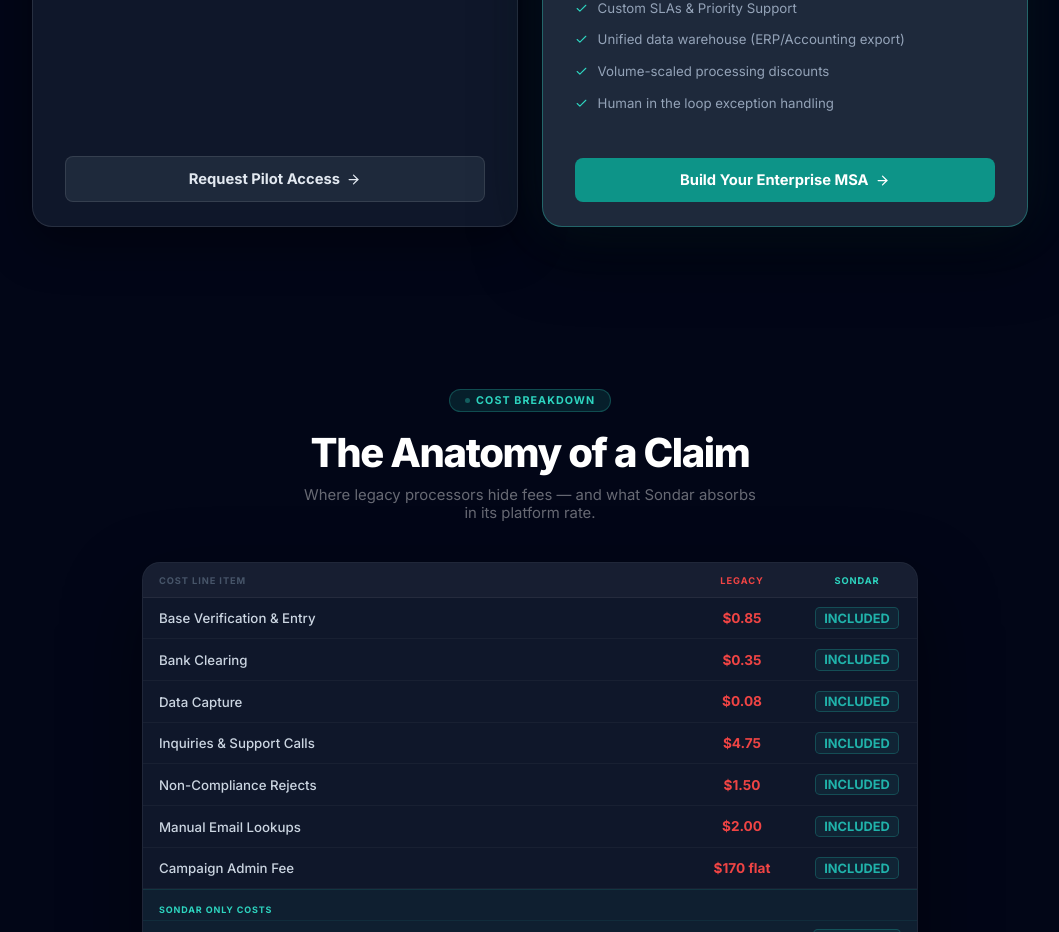
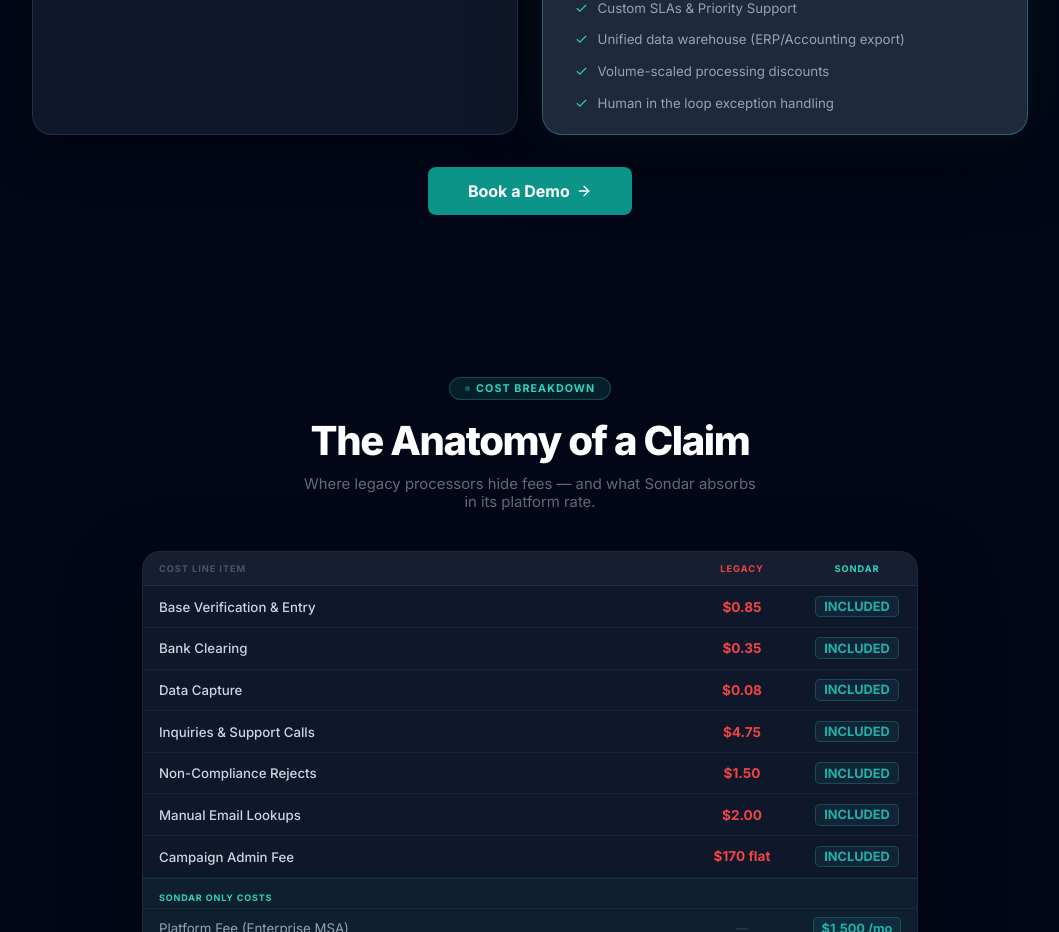
Before and after one commit to SondarLogicAI/sondarlogic-site, a React (Vite) app: page / in a window 1280 px wide. Shown: the part 3780-4712 px from the top of the page, without its empty margins (110-1169 px from the left). Built offline with nearby package versions, Linux system fonts and the light colour scheme.

Commit message:
Updating the site

```diff
--- a/src/App.jsx
+++ b/src/App.jsx
@@ -748,16 +748,6 @@
                 </div>
               ))}
             </div>
-            <div style={{ padding: "1.5rem 2rem" }}>
-              <a href={CALENDLY} target="_blank" rel="noopener noreferrer" className="bp"
-                style={{ display: "flex", justifyContent: "center", width: "100%",
-                  padding: ".8rem", fontSize: ".92rem", background: S800,
-                  border: "1px solid rgba(255,255,255,.1)", color: "#e2e8f0" }}
-                onMouseEnter={e => e.currentTarget.style.background = "#334155"}
-                onMouseLeave={e => e.currentTarget.style.background = S800}>
-                Request Pilot Access <ArrowRight size={15} />
-              </a>
-            </div>
           </div>
 
           {/* ── Card 2: Enterprise MSA ── */}
@@ -812,7 +802,7 @@
                 </div>
               ))}
             </div>
-            <div style={{ height: 1, background: "rgba(255,255,255,.06)", margin: "0 0 0 0" }} />
+            <div style={{ height: 1, background: "rgba(255,255,255,.06)" }} />
             {/* Features */}
             <div style={{ padding: "1.25rem 2rem", flex: 1, display: "flex", flexDirection: "column", gap: ".75rem" }}>
               {msaFeatures.map((f, i) => (
@@ -822,15 +812,15 @@
                 </div>
               ))}
             </div>
-            <div style={{ padding: "1.5rem 2rem" }}>
-              <button onClick={() => document.getElementById("roi-calculator")?.scrollIntoView({ behavior: "smooth" })}
-                className="bp"
-                style={{ display: "flex", justifyContent: "center", width: "100%",
-                  padding: ".8rem", fontSize: ".92rem", cursor: "pointer" }}>
-                Build Your Enterprise MSA <ArrowRight size={15} />
-              </button>
-            </div>
           </div>
+        </div>
+
+        {/* Single centered CTA below both cards */}
+        <div className="rv td2" style={{ textAlign: "center", marginTop: "2rem" }}>
+          <a href={CALENDLY} target="_blank" rel="noopener noreferrer" className="bp"
+            style={{ fontSize: "1rem", padding: ".875rem 2.5rem", display: "inline-flex" }}>
+            Book a Demo <ArrowRight size={16} />
+          </a>
         </div>
       </div>
     </section>
```
